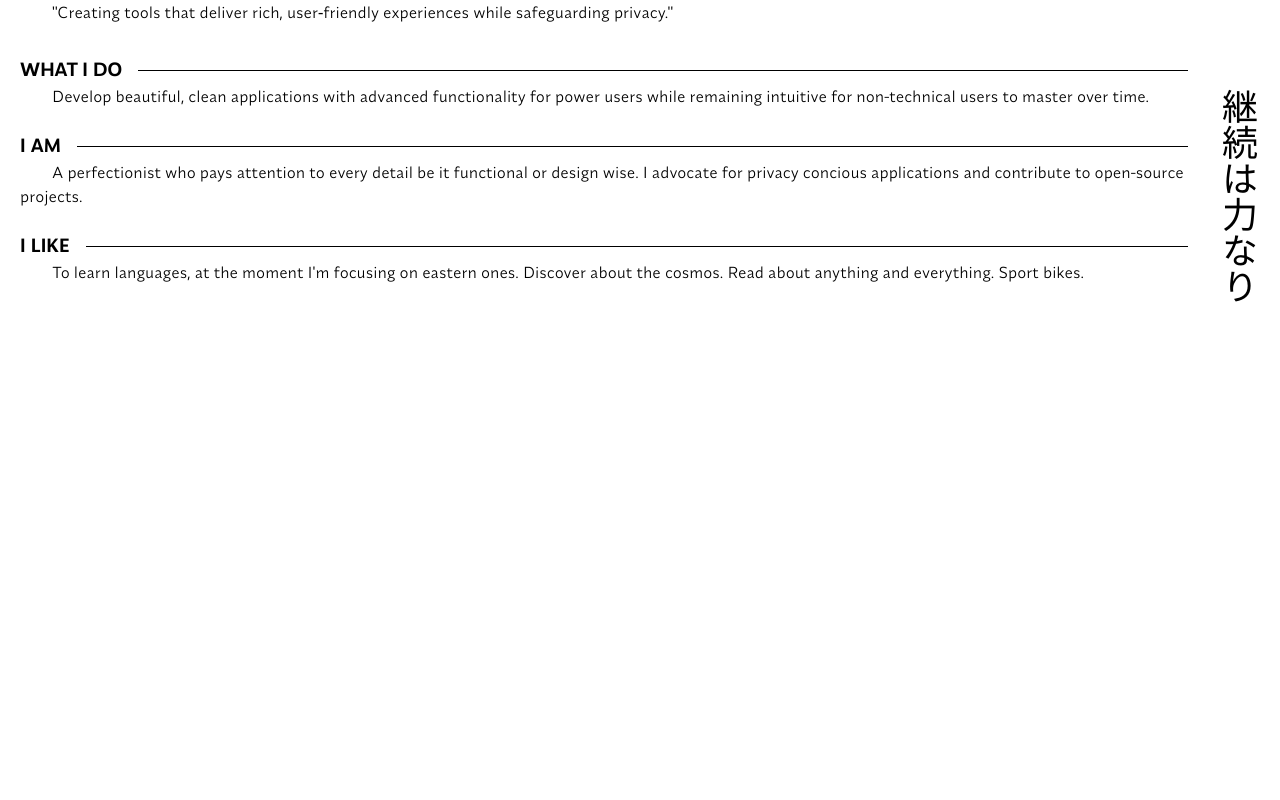
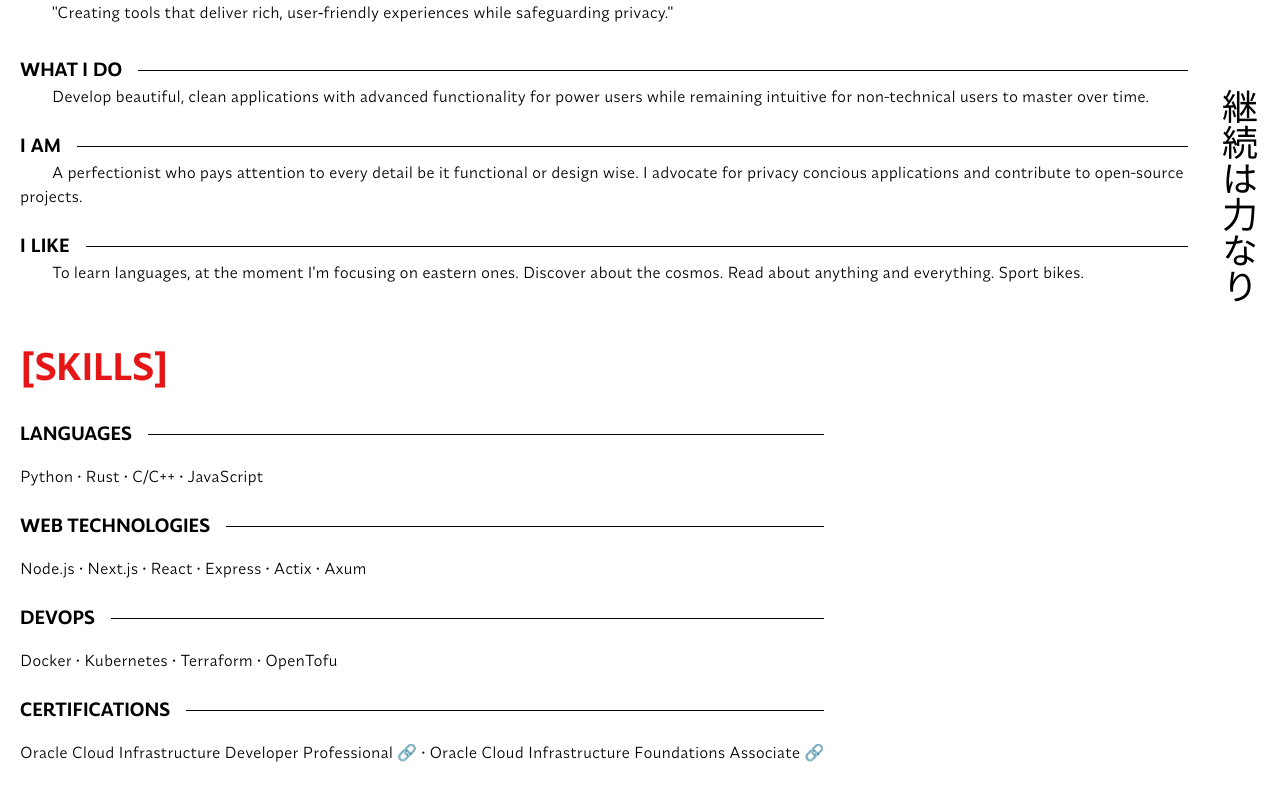
Before and after one commit to Jerson-Cortes/Jerson-Cortes.github.io, a Next.js app: page / in a window 1280 px wide. Shown: the part 804-1604 px from the top of the page. Before the commit the page ends 1192 px from the top, so only its background shows below. Built offline with nearby package versions, Linux system fonts and the light colour scheme; a web font is replaced by a local one.

Commit message:
Add skills section. Fix bottom padding in about-me section.

```diff
--- a/app/page.tsx
+++ b/app/page.tsx
@@ -1,6 +1,7 @@
 import Hero from "./sections/hero"
 import Footer from "./sections/footer"
 import AboutMe from "./sections/about_me"
+import Skills from "./sections/skills"
 
 export default function Home() {
   return (
@@ -8,6 +9,7 @@ export default function Home() {
       <main className="flex min-h-screen w-full flex-col justify-between p-5 dark:bg-white sm:items-start">
         <Hero/>
         <AboutMe/>
+        <Skills/>
         <Footer/>
       </main>
     </div>
--- a/app/sections/about_me.tsx
+++ b/app/sections/about_me.tsx
@@ -1,6 +1,6 @@
 export default function AboutMe() {
   return (
-    <div className="flex flex-col pt-10 pb-15 relative " id="AboutMe">
+    <div className="flex flex-col pt-10 relative" id="AboutMe">
       <h2 className="text-(--red) text-4xl">[ABOUT ME]</h2>
       <p className="indent-8 py-8">"Creating tools that deliver rich, user‑friendly experiences while safeguarding privacy."</p>
 
--- /dev/null
+++ b/app/sections/skills.tsx
@@ -0,0 +1,29 @@
+export default function Skills() {
+  return (
+    <div className="flex flex-col pt-10 pb-15 relative " id="AboutMe">
+      <h2 className="text-(--red) text-4xl pb-8">[SKILLS]</h2>
+      <div className="pr-10">
+        <div className="flex items-center">
+          <p className="font-bold text-lg pr-4">LANGUAGES</p>
+          <hr className="flex-1" />
+        </div>
+        <p className="pt-4 pb-6">Python • Rust • C/C++ • JavaScript</p>
+        <div className="flex items-center">
+          <p className="font-bold text-lg pr-4">WEB TECHNOLOGIES</p>
+          <hr className="flex-1" />
+        </div>
+        <p className="pt-4 pb-6">Node.js • Next.js • React • Express • Actix • Axum</p>
+        <div className="flex items-center">
+          <p className="font-bold text-lg pr-4">DEVOPS</p>
+          <hr className="flex-1" />
+        </div>
+        <p className="pt-4 pb-6">Docker • Kubernetes • Terraform • OpenTofu</p>
+        <div className="flex items-center pb-4">
+          <p className="font-bold text-lg pr-4">CERTIFICATIONS</p>
+          <hr className="flex-1" />
+        </div>
+        <a href="https://catalog-education.oracle.com/ords/certview/sharebadge?id=354BC02F2DF055273A52C0404AD32FA28ED3307D0B88D73B994B058DA2EF4893" rel="noopener noreferrer">Oracle Cloud Infrastructure Developer Professional 🔗</a> • <a href="https://catalog-education.oracle.com/ords/certview/sharebadge?id=35A757628931724C12BC1C4BBBF99F20A56F8B3FC7CECBBECE88B60C980A8AB7" rel="noopener noreferrer">Oracle Cloud Infrastructure Foundations Associate 🔗</a>
+      </div>
+    </div>
+  )
+}
```
